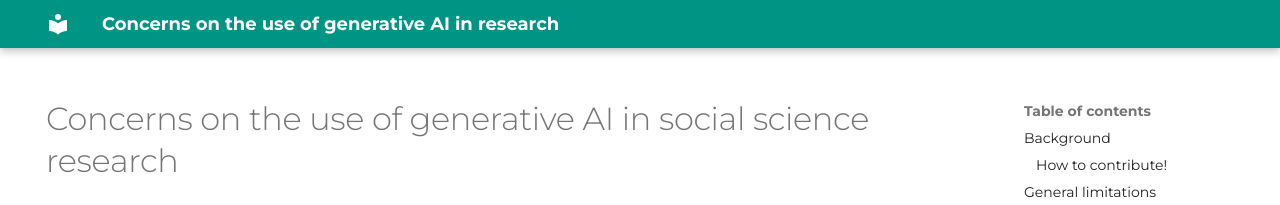
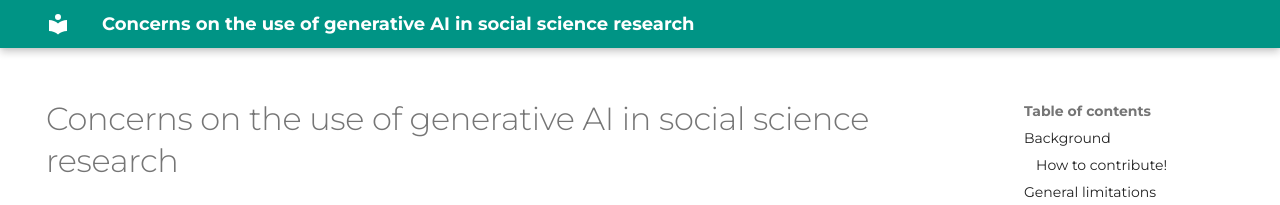
Before and after one commit to uh-dcm/genai-concerns, an MkDocs documentation site: the page built from docs/index.md, in a window 1280 px wide. Shown: the top 205 px of the page. Built offline with MkDocs 1.6.1 and Material for MkDocs 9.7.7, drawn with Linux system fonts in a browser that asks for light colours.

Commit message:
Update mkdocs.yml

```diff
--- a/mkdocs.yml
+++ b/mkdocs.yml
@@ -1,4 +1,4 @@
-site_name: Concerns on the use of generative AI in research
+site_name: Concerns on the use of generative AI in social science research
 
 theme:
   name: material
```
